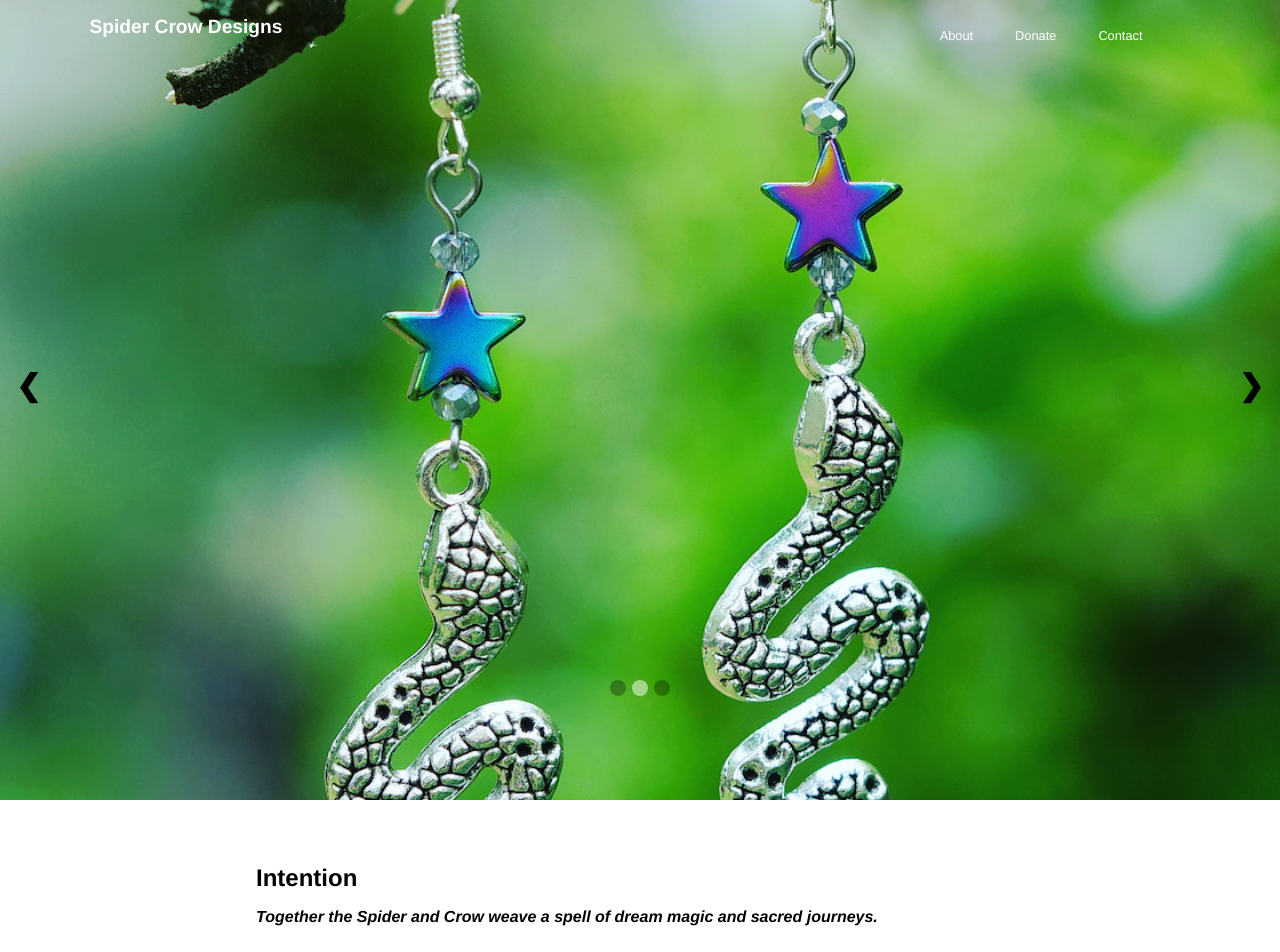
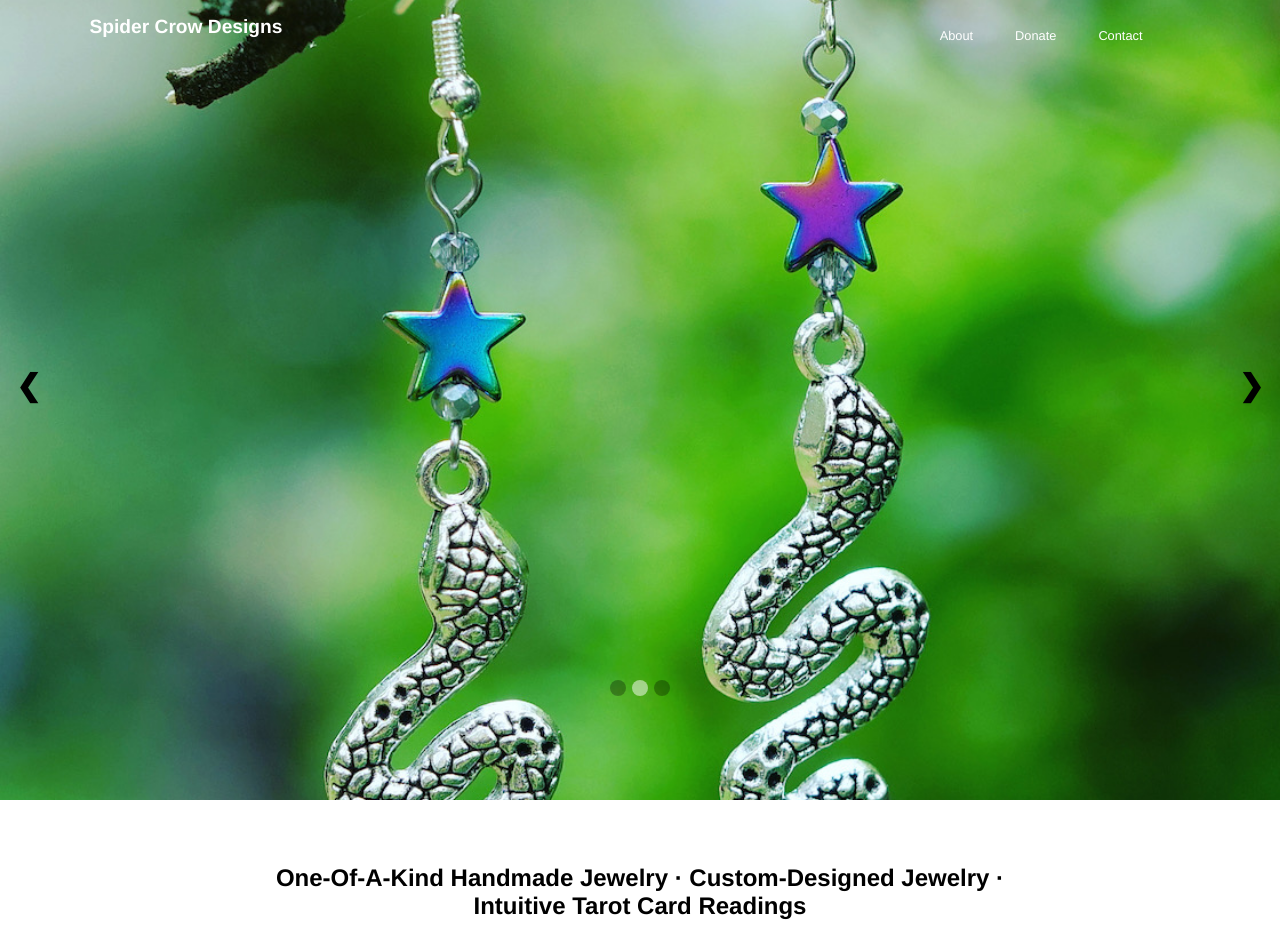
Before and after one commit to christopher-dodge/spidercrowdesigns, a React (Create React App) app: page / in a window 1280 px wide. Shown: the top 952 px of the page. Built offline with nearby package versions, Linux system fonts and the light colour scheme.

Commit message:
Add offering headline

```diff
--- a/src/Components/About.css
+++ b/src/Components/About.css
@@ -28,3 +28,7 @@
 #signature {
   font: italic small-caps bold 16px/2 cursive;
 }
+
+.offering {
+  text-align: center;
+}
--- a/src/Components/About.js
+++ b/src/Components/About.js
@@ -5,6 +5,9 @@ import ArtistPic from '../images/artist-pic.jpg';
 export default function About() {
   return (
     <section id="about" className="about">
+      <div className="offering">
+        <h1><strong>One-Of-A-Kind Handmade Jewelry · Custom-Designed Jewelry · Intuitive Tarot Card Readings</strong></h1>
+      </div>
       <div className="intention">
         <h1>Intention</h1>
         <h3><em>Together the Spider and Crow weave a spell of dream magic and sacred journeys.</em></h3>
```
